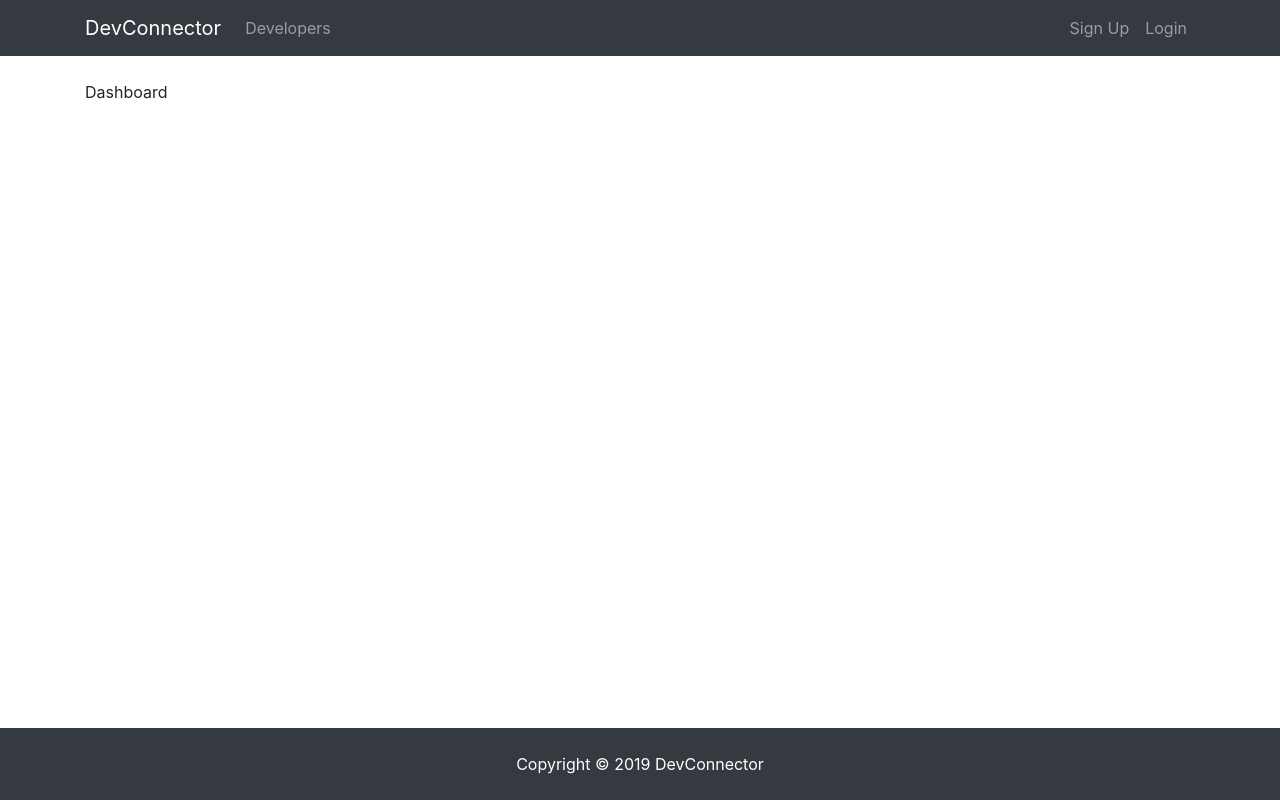
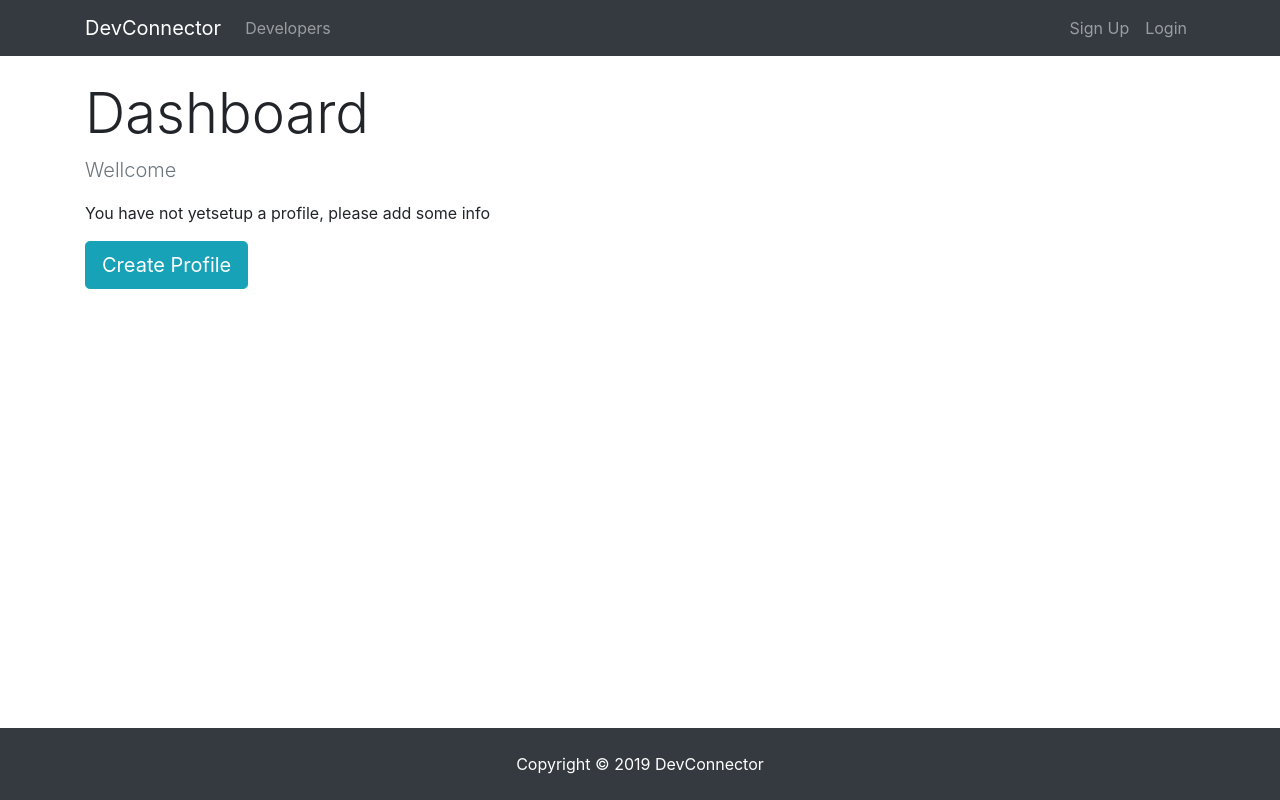
Before and after one commit to jenshen85/dev_connect, a React (Create React App) app in the folder client/: page /dashboard in a window 1280 px wide. Built offline with nearby package versions, Linux system fonts and the light colour scheme; no server answers.

Commit message:
add dasboard base logic

```diff
--- /dev/null
+++ b/client/src/components/common/spinner.js
@@ -0,0 +1,18 @@
+import React from 'react';
+
+import spinner from './spinner.gif';
+
+const Spinner = () => {
+  const style = {
+    width: '200px',
+    margin: 'auto',
+    display: 'block',
+  };
+  return (
+    <div>
+      <img style={style} src={spinner} alt="loading..." />
+    </div>
+  );
+};
+
+export default Spinner;
--- a/client/src/components/dashboard/dashboard.js
+++ b/client/src/components/dashboard/dashboard.js
@@ -1,6 +1,9 @@
 import React, { Component } from 'react';
 import PropTypes from 'prop-types';
 import { connect } from 'react-redux';
+import { Link } from 'react-router-dom';
+
+import Spinner from '../common/spinner';
 
 import { getCurrentProfile } from '../../actions';
 
@@ -10,9 +13,39 @@
   }
 
   render() {
+    const { user } = this.props.auth;
+    const { profile, loading } = this.props.profile;
+    let dashBoardContent;
+
+    if (profile === null || loading) {
+      dashBoardContent = <Spinner />;
+    } else {
+      // check if logged in user has profile data
+      if (Object.keys(profile).length) {
+        dashBoardContent = <h1>TODO: display profile</h1>;
+      } else {
+        dashBoardContent = (
+          <div>
+            <p className="lead text-muted">Wellcome {user.name}</p>
+            <p>You have not yetsetup a profile, please add some info</p>
+            <Link to="/create-profile" className="btn btn-lg btn-info">
+              Create Profile
+            </Link>
+          </div>
+        );
+      }
+    }
+
     return (
       <div className="dashboard">
-        <div className="container">Dashboard</div>
+        <div className="container">
+          <div className="row">
+            <div className="col-md-12">
+              <h1 className="display-4">Dashboard</h1>
+              {dashBoardContent}
+            </div>
+          </div>
+        </div>
       </div>
     );
   }
@@ -20,10 +53,15 @@
 
 Dashboard.propTypes = {
   getCurrentProfile: PropTypes.func.isRequired,
+  auth: PropTypes.object.isRequired,
+  profile: PropTypes.object.isRequired,
 };
 
 const mapStateToProps = (state) => {
-  return {};
+  return {
+    auth: state.auth,
+    profile: state.profile,
+  };
 };
 
 export default connect(
```
Also changed, not shown: client/src/components/common/spinner.gif (added).
